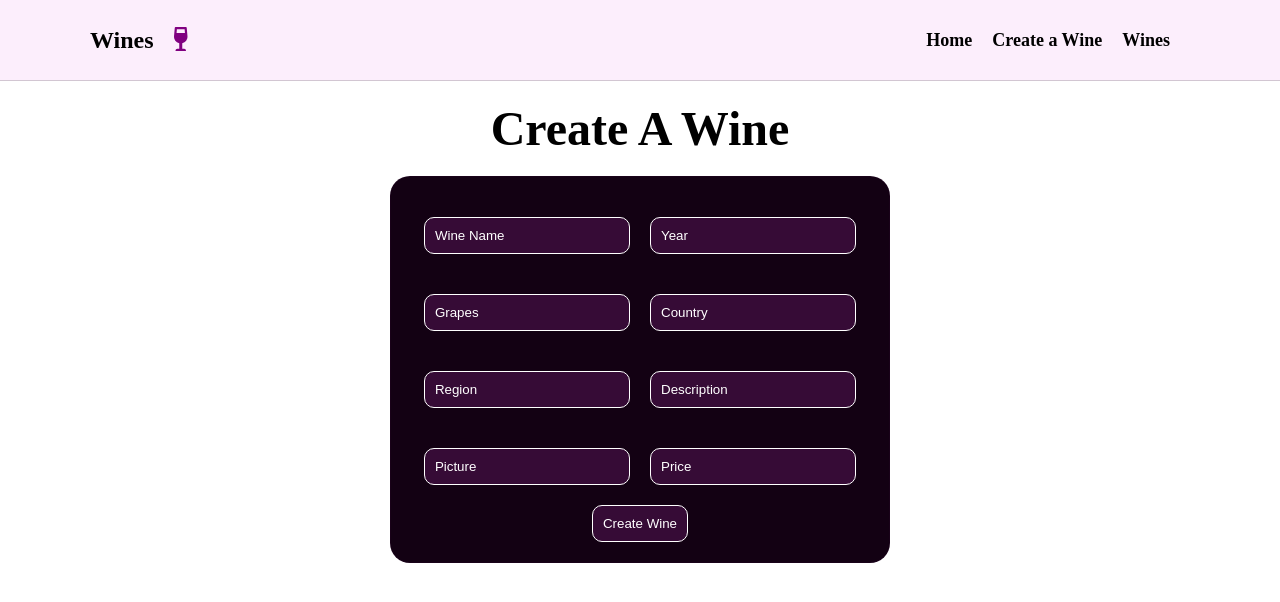
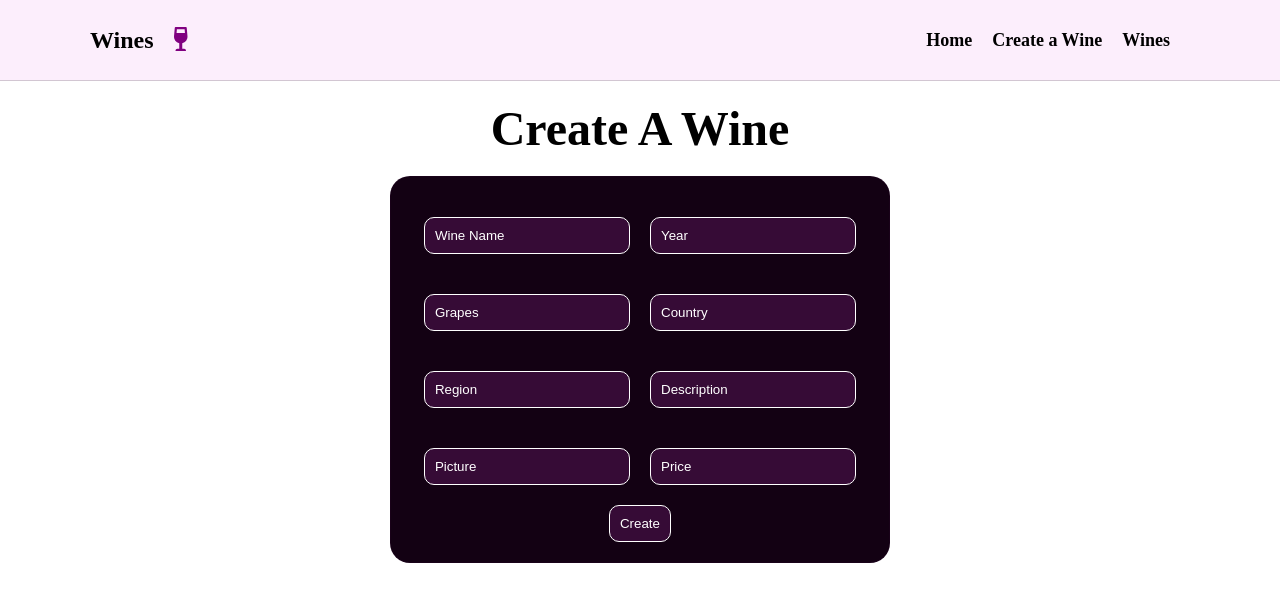
Before and after one commit to SEI-ATL-3-8/wines-react, a React (Create React App) app: page /create in a window 1280 px wide. Shown: the top 602 px of the page. Built offline with nearby package versions, Linux system fonts and the light colour scheme; a web font is replaced by a local one.

Commit message:
latest updates

```diff
--- a/src/App.js
+++ b/src/App.js
@@ -9,6 +9,7 @@ import Home from './pages/Home/Home';
 import Wine from './pages/Wine/Wine';
 import WineCreate from './pages/WineCreate/WineCreate';
 import Wines from './pages/Wines/Wines';
+import WineUpdate from './pages/WineUpdate/WineUpdate';
 
 function App() {
   // env.API_URL
@@ -25,9 +26,11 @@ function App() {
         <Route path="/wines/:id">
           <Wine />
         </Route>
-
+        <Route path="/update/wines/:id">
+          <WineUpdate />
+        </Route>
         <Route path="/create">
-            <WineCreate />
+          <WineCreate />
         </Route>
 
       </Switch>
--- /dev/null
+++ b/src/components/Form/WineForm.js
@@ -0,0 +1,45 @@
+import { useState } from 'react';
+
+export default function WineForm ({handleSubmit, buttonName}) {
+
+    const defaults = {
+        name: "",
+        year: "",
+        grapes: "",
+        country: "",
+        region: "",
+        description: "",
+        picture: "",
+        price: "",
+    }
+
+
+    const [formParams, setFormParams] = useState(defaults);
+
+
+    const handleChange = event => {
+        const { name, value} = event.target;
+
+
+
+        setFormParams({
+            ...formParams,
+            [name]: value
+        });
+    }
+
+
+    return (
+        <form onSubmit={(e) => handleSubmit(e,formParams)} className="form-create-wine">
+                <input onChange={handleChange} value={formParams.name} className="col-6" type="text" placeholder="Wine Name" name="name" />
+                <input onChange={handleChange} value={formParams.year} className="col-6" type="number" placeholder="Year" name="year" />
+                <input onChange={handleChange} value={formParams.grapes} className="col-6" type="text" placeholder="Grapes" name="grapes" />
+                <input onChange={handleChange} value={formParams.country} className="col-6" type="text" placeholder="Country" name="country" />
+                <input onChange={handleChange} value={formParams.region} className="col-6" type="text" placeholder="Region" name="region" />
+                <input onChange={handleChange} value={formParams.description} className="col-6" type="text" placeholder="Description" name="description" />
+                <input onChange={handleChange} value={formParams.picture} className="col-6" type="text" placeholder="Picture" name="picture" />
+                <input onChange={handleChange} value={formParams.price} className="col-6" type="number" placeholder="Price" name="price" />
+                <input type="submit" value={buttonName} />
+        </form>
+    );
+}
--- a/src/pages/Wine/Wine.css
+++ b/src/pages/Wine/Wine.css
@@ -77,5 +77,10 @@
 #delete-wine {
     padding: 10px;
     display: block;
-    margin: 0 auto;
+    margin: 10px auto;
+
 }
+
+a {
+    text-decoration: none;
+}
--- a/src/pages/Wine/Wine.js
+++ b/src/pages/Wine/Wine.js
@@ -1,10 +1,11 @@
 import { useEffect, useState } from 'react';
-import { useParams, Link, useHistory } from 'react-router';
+import { useParams,  useHistory } from 'react-router';
+import { Link } from 'react-router-dom';
 import env from 'react-dotenv';
 import axios from 'axios';
 import './Wine.css';
 import Loader from '../../components/Loader/Loader';
-import { isCompositeComponent } from 'react-dom/test-utils';
+
 
 
 export default function Wine () {
@@ -113,6 +114,7 @@ export default function Wine () {
             </div>
 
             <button id="delete-wine" onClick={handleClickDelete}>Delete Wine</button>
+            <Link to={`/update/wines/${id}`}><button id="delete-wine">Update Wine</button></Link>
         </div>
         :
         <Loader />
--- a/src/pages/WineCreate/WineCreate.js
+++ b/src/pages/WineCreate/WineCreate.js
@@ -1,36 +1,18 @@
 import './WineCreate.css';
 
 import env from 'react-dotenv';
-import { useState } from 'react';
+
 import { useHistory } from 'react-router-dom';
 import axios from 'axios';
+import WineForm from '../../components/Form/WineForm';
 
 export default function WineCreate() {
-    const defaults = {
-        name: "",
-        year: "",
-        grapes: "",
-        country: "",
-        region: "",
-        description: "",
-        picture: "",
-        price: "",
-    }
+
 
     const history = useHistory();
 
-    const handleChange = event => {
-        const { name, value} = event.target;
 
-
-
-        setFormParams({
-            ...formParams,
-            [name]: value
-        });
-    }
-
-    const handleSubmit = async event => {
+    const handleSubmit = async (event,formParams) => {
         event.preventDefault();
         try {
             const response = await axios.post(env.API_URL, formParams);
@@ -44,23 +26,13 @@ export default function WineCreate() {
     }
 
 
-    const [formParams, setFormParams] = useState(defaults);
+
 
     return (
         <div className="container wine-form-section">
             <h1 className="title">Create A Wine</h1>
-            <form onClick={handleSubmit} className="form-create-wine">
-                <input onChange={handleChange} value={formParams.name} className="col-6" type="text" placeholder="Wine Name" name="name" />
-                <input onChange={handleChange} value={formParams.year} className="col-6" type="number" placeholder="Year" name="year" />
-                <input onChange={handleChange} value={formParams.grapes} className="col-6" type="text" placeholder="Grapes" name="grapes" />
-                <input onChange={handleChange} value={formParams.country} className="col-6" type="text" placeholder="Country" name="country" />
-                <input onChange={handleChange} value={formParams.region} className="col-6" type="text" placeholder="Region" name="region" />
-                <input onChange={handleChange} value={formParams.description} className="col-6" type="text" placeholder="Description" name="description" />
-                <input onChange={handleChange} value={formParams.picture} className="col-6" type="text" placeholder="Picture" name="picture" />
-                <input onChange={handleChange} value={formParams.price} className="col-6" type="number" placeholder="Price" name="price" />
-                <input type="submit" value="Create Wine" />
-            </form>
 
+            <WineForm handleSubmit={handleSubmit} buttonName="Create" />
         </div>
     )
 }
--- /dev/null
+++ b/src/pages/WineUpdate/WineUpdate.js
@@ -0,0 +1,45 @@
+
+
+import env from 'react-dotenv';
+
+import { useHistory,useParams } from 'react-router-dom';
+import axios from 'axios';
+import WineForm from '../../components/Form/WineForm';
+
+export default function WineUpdate() {
+
+    const {id} = useParams()
+
+    const history = useHistory();
+
+
+    const handleSubmit = async (event,formParams) => {
+        event.preventDefault();
+        try {
+            const copyFormParams = {};
+
+            for (const prop in formParams) {
+                if (formParams[prop] !== '') copyFormParams[prop] = formParams[prop];
+            }
+
+            const response = await axios.put(`${env.API_URL}/${id}`, copyFormParams);
+
+            history.push(`/wines/${id}`);
+        }
+        catch(error) {
+            console.log(error);
+        }
+
+    }
+
+
+
+
+    return (
+        <div className="container wine-form-section">
+            <h1 className="title">Update A Wine</h1>
+
+            <WineForm handleSubmit={handleSubmit} buttonName="Update" />
+        </div>
+    )
+}
```
